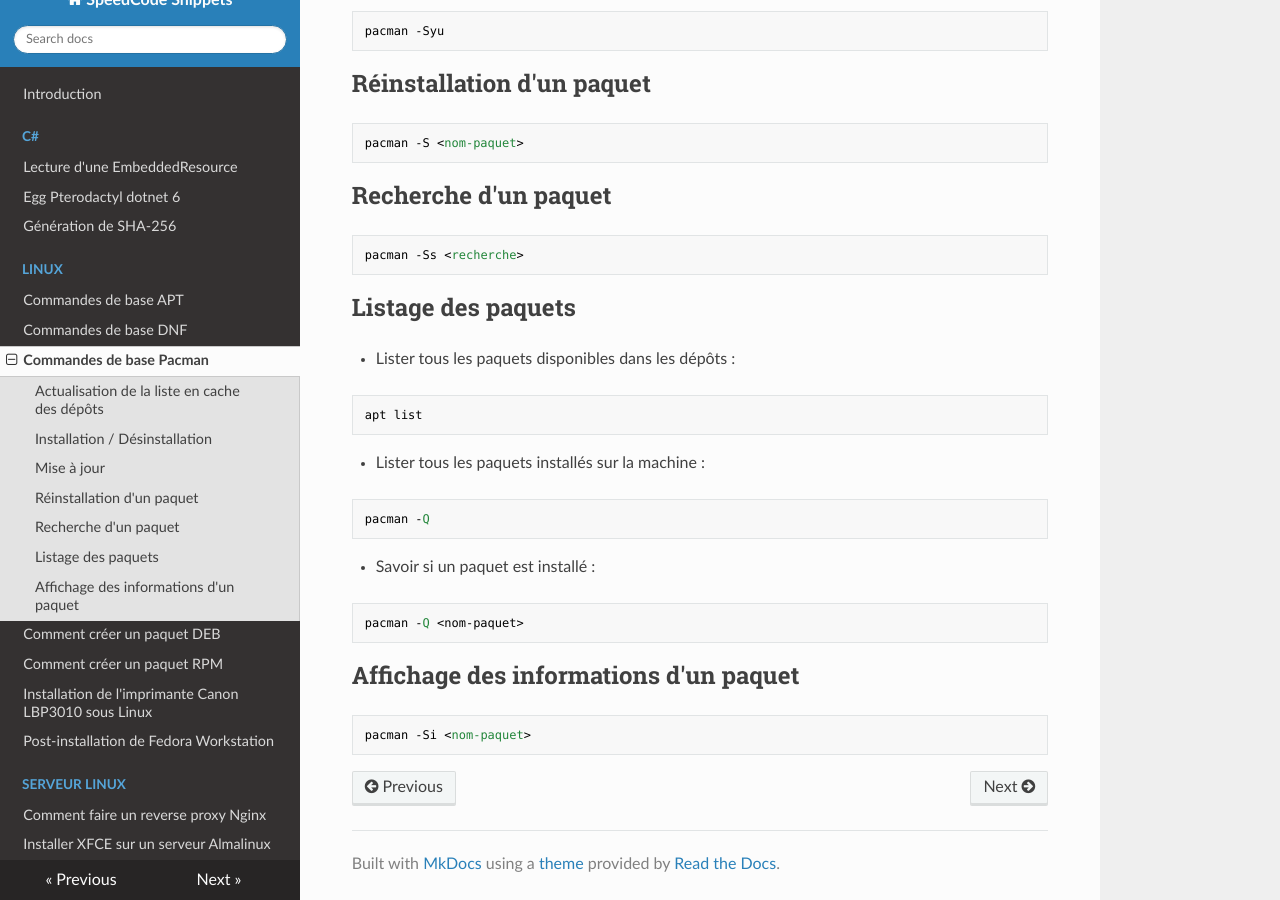
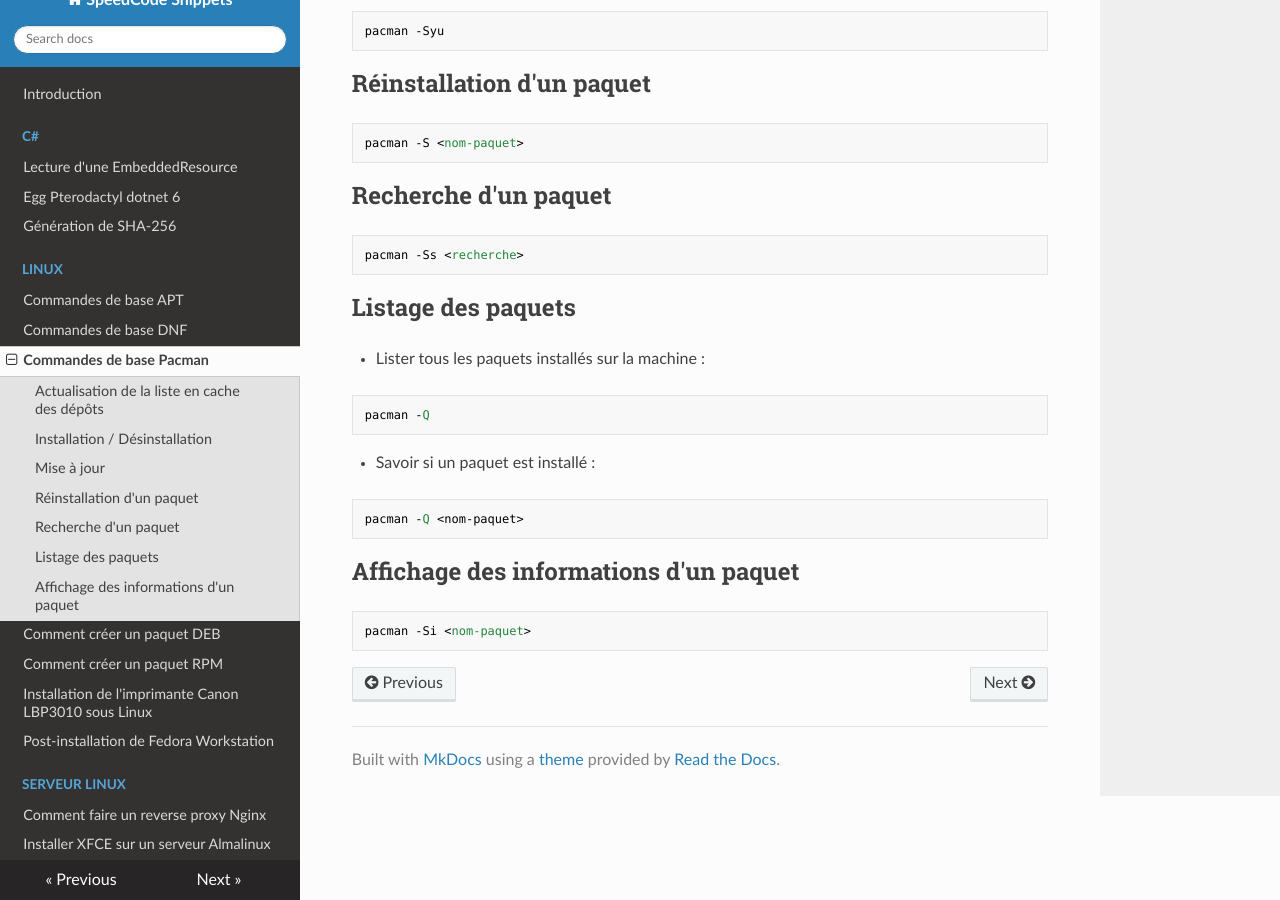
Before and after one commit to SpeedCode210/SpeedSnippets, an MkDocs documentation site: the page built from docs/linux/commandes-pacman.md, in a window 1280 px wide and 900 px high, scrolled down 854 px. Built offline with MkDocs 1.6.1, drawn with Linux system fonts in a browser that asks for light colours; nearby versions of some CDN libraries; a script that is not in the unit is left out.

Commit message:
Correction pacman

````diff
--- a/docs/linux/commandes-pacman.md
+++ b/docs/linux/commandes-pacman.md
@@ -41,10 +41,6 @@ pacman -Ss <recherche>
 ```
 
 ## Listage des paquets
-- Lister tous les paquets disponibles dans les dépôts :
-```
-apt list
-```
 - Lister tous les paquets installés sur la machine :
 ```
 pacman -Q
````
